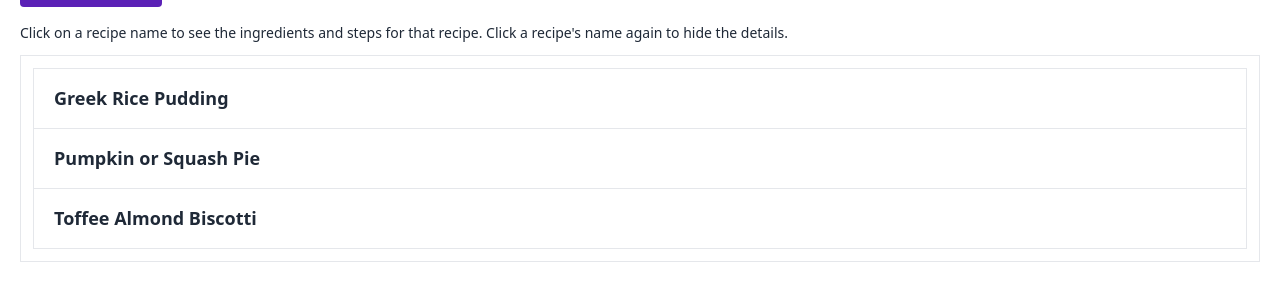
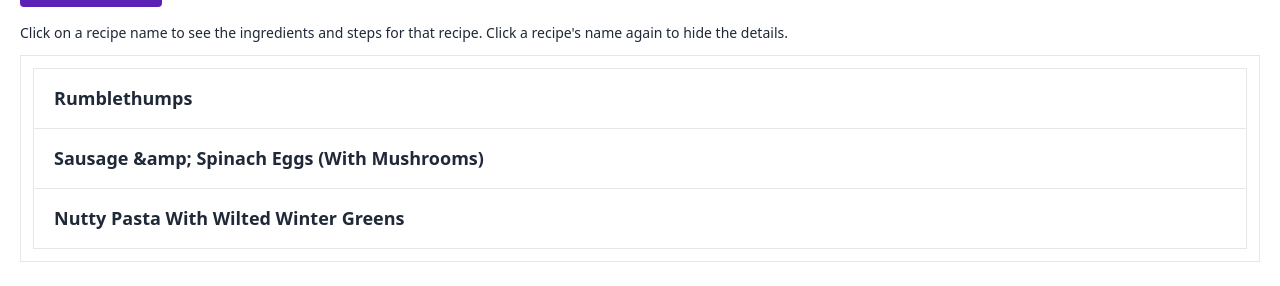
Before and after one commit to evbroom/cs361-project, a React (Create React App) app in the folder pantry-frontend/: page / in a window 1280 px wide. Shown: the part 666-952 px from the top of the page. Built offline with nearby package versions, Linux system fonts and the light colour scheme; no server answers.

Commit message:
Added info text to Add & Edit pages

```diff
--- a/pantry-frontend/src/pages/AddItemPage.js
+++ b/pantry-frontend/src/pages/AddItemPage.js
@@ -34,6 +34,7 @@ export const AddItemPage = () => {
     return (
         <div>
             <h1 className="text-3xl font-semibold leading-normal mt-0 mb-5 text-gray-800">Add Item</h1>
+            <p className="text-gray-800 text-sm">Add a new item to your freezer. Please fill out all fields.</p>
             <thead>
                 <tr>
                     <th className="text-center text-sm font-medium text-gray-900 px-6 py-2 text-left">Name</th>
--- a/pantry-frontend/src/pages/EditItemPage.js
+++ b/pantry-frontend/src/pages/EditItemPage.js
@@ -34,6 +34,7 @@ export const EditItemPage = ({ itemToEdit }) => {
     return (
         <div>
             <h1 className="text-3xl font-semibold leading-normal mt-0 mb-5 text-gray-800">Edit Item</h1>
+            <p className="text-gray-800 text-sm">Edit an item in your freezer. Please fill out all fields.</p>
             <thead>
                 <tr>
                     <th className="text-center text-sm font-medium text-gray-900 px-6 py-2 text-left">Name</th>
--- a/pantry-frontend/src/recipes.json
+++ b/pantry-frontend/src/recipes.json
@@ -1,22 +1,22 @@
 {
   "recipes": [
     {
-      "name": "Greek Rice Pudding",
-      "ingredients_raw_str": "[\"2       eggs, beaten \",\"3   ounces    vanilla pudding mix, cook and serve type \",\"1/2  cup    sugar\",\"14   ounces    condensed milk\",\"29   ounces    water, use 2 condensed milk measures \",\"2   cups    cooked rice\"]",
-      "servings": "4",
-      "steps": "['In a medium saucepan combine, eggs, pudding mix, sugar and condensed milk.', 'Mix well.', 'Add water, then rice.', 'Bring to a boil over medium low heat, stirring constantly to prevent burning.', 'Remove from heat.', 'Cool at room temperature.']"
+      "name": "Rumblethumps",
+      "ingredients_raw_str": "[\"1   bunch   large kale, thinly sliced-about 8 cups \",\"2 1/2  lbs    russet potatoes, peeled, coarsely chopped \",\"1/2  cup    unsalted butter\",\"1/2  cup    sour cream\",\"2   medium    onions, chopped fine \",\"1/2  cup   chopped leek\",\"2   small   cloves garlic cloves\",\"3   cups   grated extra-sharp cheddar cheese (12 oz.)\",\"  salt and pepper\"]",
+      "servings": "6",
+      "steps": "['Butter an 8 cup baking dish.', 'Preheat oven to 350\u00b0F.', 'Saute Chopped onion in 2 tbsp butter until translucent.', 'Blanch Kale in a large pot of boiling salted water until.tender, then quench in ice water.', 'Using a slotted spoon, transfer Kale to a bowl.', 'Return water to a boil and add potatoes.', 'Cook until tender.', 'Drain and return potatoes to the pot.', 'Add butter, finely minced garlic and sour cream and mash potatoes.', 'Mix in leeks, \u00bd of the sauted onion and then Kale to potatoes.', 'Add half the cheese and mash into potatoes.', 'Season to taste with salt and pepper.', 'Spoon mixture into prepared dish.', 'Sprinkle with cheese.', 'Add sauted onion to the top of Dish in a 2-3 inch wide strip.', 'down the center.', 'Bake about 35 minutes until cheese bubbles.']"
     },
     {
-      "name": "Pumpkin or Squash Pie",
-      "ingredients_raw_str": "[\"1   cup    pumpkin or 1   cup    squash\",\"1/2  cup    brown sugar\",\"1/4  cup    molasses\",\"1   tablespoon    butter\",\"1   teaspoon    nutmeg\",\"1   teaspoon    cinnamon\",\"1/2  teaspoon    ginger\",\"3/4  teaspoon    salt\",\"2       eggs\",\"1   cup    evaporated milk\"]",
-      "servings": "1",
-      "steps": "['Mix all ingredients and beat together with a mixer.  pour into pastry lined pie pan.', 'Bake at 425F for about 20 minutes, then at 375F for 20-25 minutes.', 'Serve warm or cold with whipped cream.']"
+      "name": "Sausage &amp; Spinach Eggs (With Mushrooms)",
+      "ingredients_raw_str": "[\"10   ounces    breakfast sausage (or italian)\",\"1   teaspoon    olive oil\",\"1       onion, finely chopped \",\"4   ounces    fresh mushrooms, sliced \",\"1/2      jalapeno, finely chopped \",\"1       garlic clove, minced \",\"1/8  teaspoon    ground nutmeg\",\"1/8  teaspoon    dried oregano\",\"1/8  teaspoon    seasoning salt\",\"1/8  teaspoon    pepper\",\"4   cups    fresh spinach, torn  (or kale)\",\"5       eggs\",\"1/8  teaspoon    hot pepper sauce\",\"3   ounces    cheese, shredded  (I use monterey)\",\"1   ounce    feta cheese, shredded \"]",
+      "servings": "4",
+      "steps": "['In a large ovenproof skillet; crumble sausage &amp; cook over medium heat until no longer pink. Drain &amp; set aside.', 'In the same skillet with oil, saut\u00e9 the onions, mushrooms, garlic &amp; seasonings until vegetables are just tender.', 'Add spinach in batches; cook over medium-low heat for 3 - 4 min or until spinach begins to wilt.', 'In a large bowl, whisk eggs &amp; hot pepper sauce.', 'Return sausage to skillet &amp; pour egg mixture evenly over top.', 'As eggs start to set, lift edges, letting uncooked portion flow underneath.', 'Cook 8 \u2013 10 mins until eggs are nearly set.', 'Meanwhile, preheat broiler.', 'Broil egg mixture 6\u201d from the heat for 30 - 60 seconds or until set.', 'Sprinkle with cheese; broil 30 seconds longer or until melted.', 'Cut into wedges &amp; serve immediately.']"
     },
     {
-      "name": "Toffee Almond Biscotti",
-      "ingredients_raw_str": "[\"2   cups    all-purpose flour\",\"1   cup    granulated sugar\",\"1   teaspoon    baking powder\",\"1/8  teaspoon    salt\",\"3   large    eggs\",\"2   tablespoons    Amaretto or 1 1/2  teaspoons    almond extract\",\"1   teaspoon    vanilla extract\",\"3/4  cup    slivered almonds\",\"3/4  cup    toffee pieces\"]",
-      "servings": "1",
-      "steps": "['Preheat oven to 300 degrees F.', 'Line cookie sheet with parchment paper; set aside.', 'In a medium bowl, whisk together flour, baking powder, salt, sugar, almonds, and toffee bits; set aside.', 'In a large bowl, beat together eggs, Amaretto, and vanilla extract with an electric mixer.', 'Mix in dry ingredients with eggs, mix until combined. Dough will be sticky, but do not add more flour.', 'Flour surface of parchment paper lined cookie sheet, roll dough out on surface into a log about 3 inches in diameter.', 'Bake about 50 minutes, or until firm and dry.', 'Remove from oven and let cool for 10 minutes.', 'Use a serrated knife and cut into 1/2-inch slices.', 'Lay slices cut side down on cookie sheet and return to even for 20 minutes.', 'Remove from oven and turn slices over and bake another 20 minutes.']"
+      "name": "Nutty Pasta With Wilted Winter Greens",
+      "ingredients_raw_str": "[\"3   cups    kale, rinsed, dried, and torn into manageable pieces \",\"2   cups    mushrooms, sliced and dirt wiped away \",\"1 (12   ounce) package   pasta, shapes of your choice  (I usually love anything made from whole grains)\",\"2       garlic cloves, minced finely \",\"1/2  cup    white onion, finely diced \",\"1/4  cup    walnut pieces, toasted \",\"3   tablespoons    extra virgin olive oil\",\"1/2  cup    parmesan cheese, fresh grated \",\"  cooking spray\",\"  salt\",\"  pepper\",\"  red pepper flakes\"]",
+      "servings": "6",
+      "steps": "[\"Cook the pasta according to package instructions to al'dente or slightly firmer.\", 'Heat a large skillet with non-stick cooking spray and Olive Oil over medium-high heat.   Sweat onions for a few minutes.  Add Mushrooms and cook for 2-3 minutes.   Add greens and garlic.', 'Ensure that you are seasoning every step of the way to build your layers of flavor.', 'Cover and let cook until greens are completely wilted over medium low heat.', 'Add cooked, drained pasta to the skillet with greens.   Add a small ladle full cooking water from pasta, and allow to cook at low heat for a few minutes until flavors have combined.', 'Serve with toasted walnuts and fresh grated parmiggiano (or romano) cheese.']"
     }
   ]
 }
```
